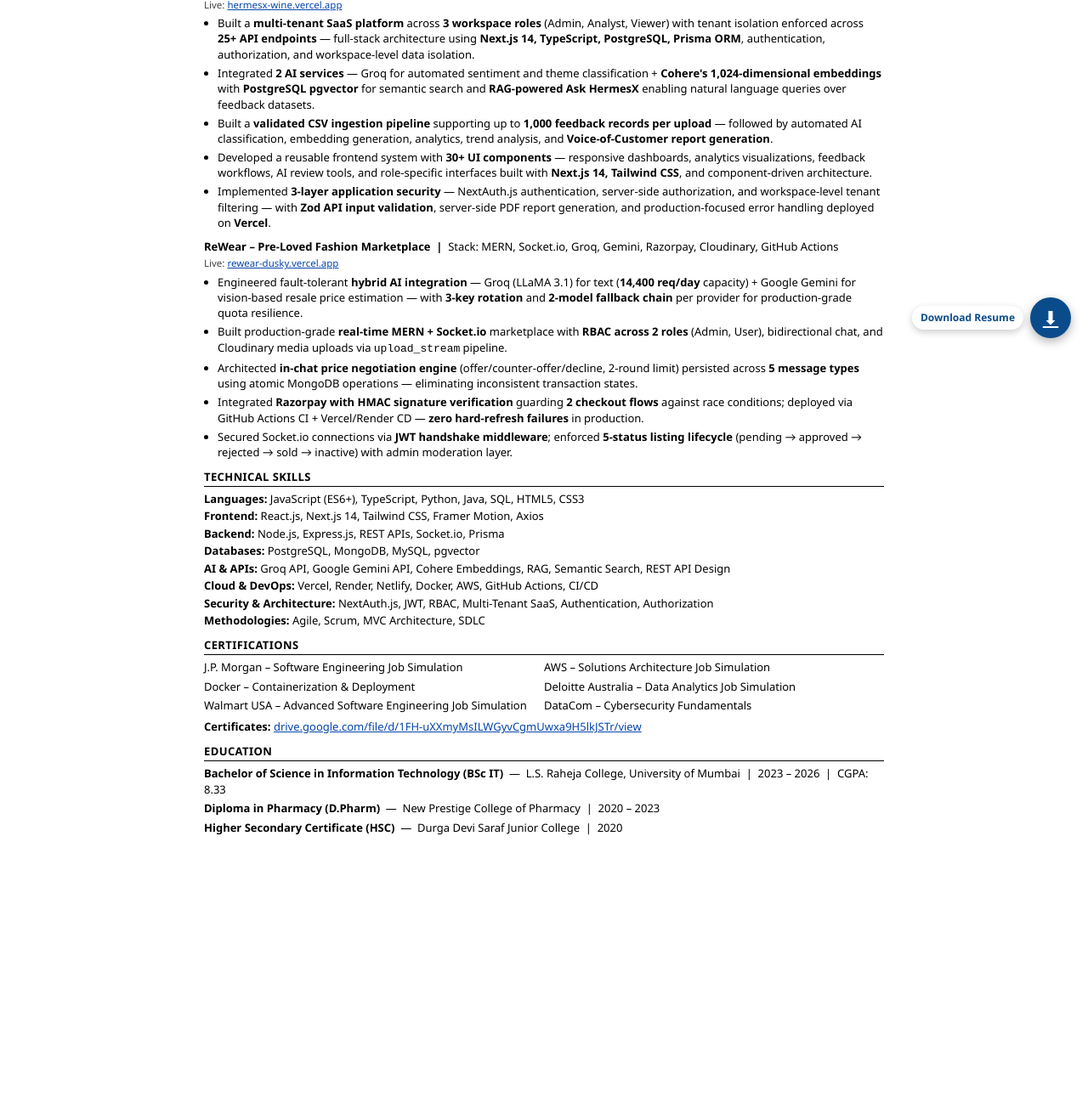
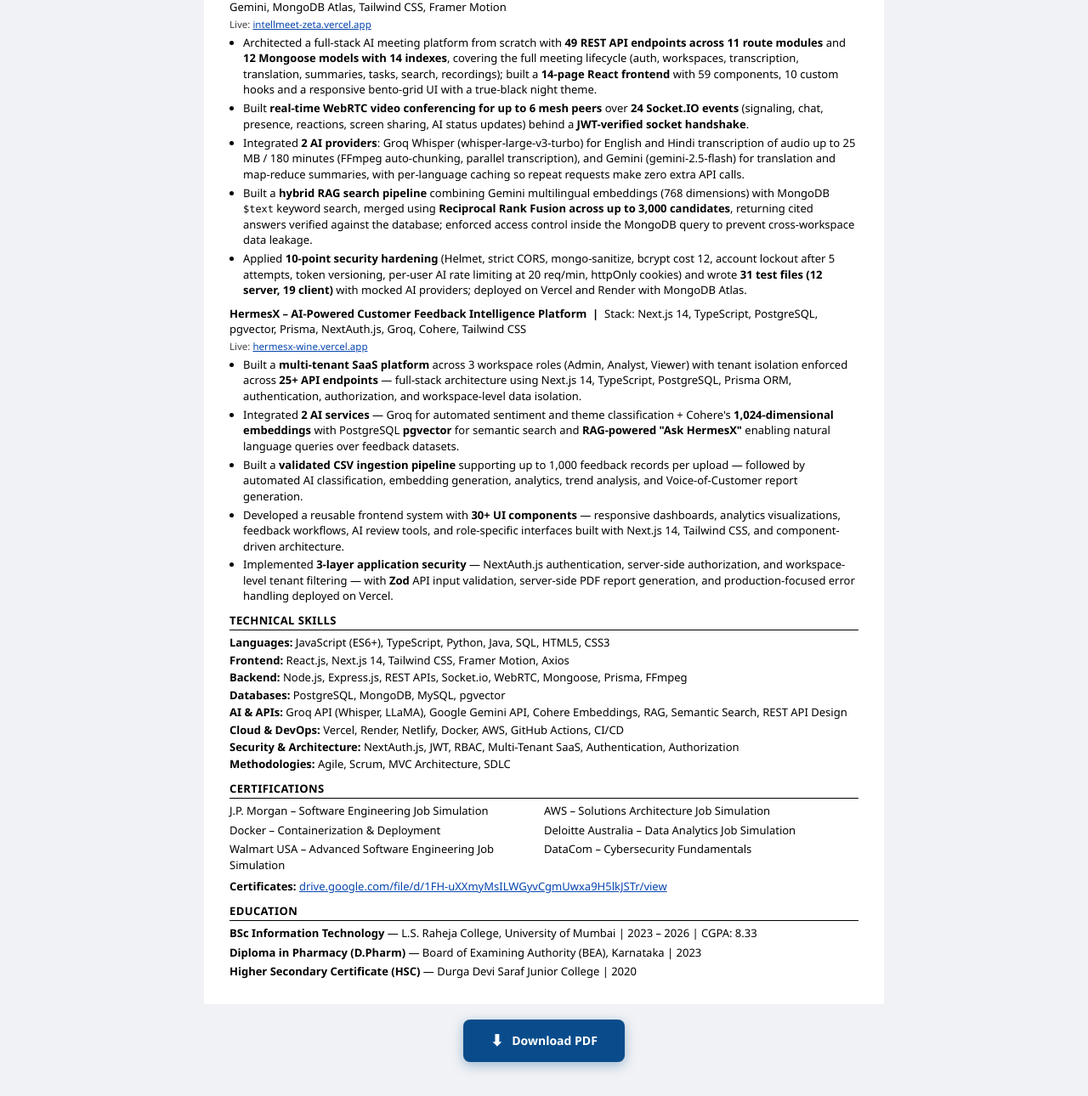
Before and after one commit to codewithabhi2003/Resume, a plain HTML site: page index.html in a window 1280 px wide. Shown: the part 382-1672 px from the top of the page at 85% size. Before the commit the page ends 1395 px from the top, so only its background shows below. Drawn offline with Linux system fonts and the light colour scheme.

Commit message:
update the resume

```diff
--- a/index.html
+++ b/index.html
@@ -4,59 +4,137 @@
   <meta charset="UTF-8" />
   <meta name="viewport" content="width=device-width, initial-scale=1.0" />
   <title>Abhishek Vishwakarma – Full Stack Developer</title>
-  <script src="https://cdnjs.cloudflare.com/ajax/libs/html2pdf.js/0.10.1/html2pdf.bundle.min.js"></script>
   <style>
     * { box-sizing: border-box; margin: 0; padding: 0; }
+
     body {
       font-family: "Segoe UI", Calibri, Arial, sans-serif;
-      background: #ffffff; color: #000;
-      font-size: 13px; line-height: 1.42; padding: 20px 30px;
+      background: #f0f2f5;
+      color: #000;
+      font-size: 13px;
+      line-height: 1.42;
+      padding: 24px 20px 40px;
     }
-    .resume { max-width: 800px; margin: auto; }
-    h1 { font-size: 23px; text-align: center; margin-bottom: 5px; letter-spacing: 0.5px; }
-    .contact { font-size: 11.5px; text-align: center; margin-bottom: 11px; line-height: 1.7; }
-    .contact-row { display: flex; flex-wrap: wrap; justify-content: center; gap: 3px 16px; }
+
+    .resume {
+      max-width: 800px;
+      margin: auto;
+      background: #ffffff;
+      padding: 20px 30px;
+    }
+
+    h1 {
+      font-size: 23px;
+      text-align: center;
+      margin-bottom: 5px;
+      letter-spacing: 0.5px;
+    }
+
+    .contact {
+      font-size: 11.5px;
+      text-align: center;
+      margin-bottom: 11px;
+      line-height: 1.7;
+    }
+
+    .contact-row {
+      display: flex;
+      flex-wrap: wrap;
+      justify-content: center;
+      gap: 3px 16px;
+    }
+
+    .contact-row.nowrap {
+      flex-wrap: nowrap;
+      gap: 3px 12px;
+      font-size: 11px;
+    }
+
     a { color: #0645ad; text-decoration: underline; font-weight: 500; }
+
     .section { margin-bottom: 10px; }
+
     .section-title {
-      font-size: 13px; font-weight: 700; border-bottom: 1px solid #000;
-      padding-bottom: 2px; margin-bottom: 5px; text-transform: uppercase; letter-spacing: 0.4px;
+      font-size: 13px;
+      font-weight: 700;
+      border-bottom: 1px solid #000;
+      padding-bottom: 2px;
+      margin-bottom: 5px;
+      text-transform: uppercase;
+      letter-spacing: 0.4px;
     }
+
     p { margin: 2px 0; font-size: 13px; }
-    .summary-para { font-size: 13px; line-height: 1.5; margin-bottom: 5px; }
+
+    .summary-para {
+      font-size: 13px;
+      line-height: 1.5;
+      margin-bottom: 5px;
+    }
     .summary-para:last-child { margin-bottom: 0; }
+
     ul { margin: 2px 0 0 16px; padding: 0; }
-    ul li { margin-bottom: 3.5px; font-size: 13px; line-height: 1.42; }
-    .project-title { font-weight: 600; font-size: 13px; margin-bottom: 3px; }
-    .project-meta { font-size: 11.5px; color: #444; margin-bottom: 4px; }
+
+    ul li {
+      margin-bottom: 3.5px;
+      font-size: 13px;
+      line-height: 1.42;
+    }
+
+    .project-title {
+      font-weight: 600;
+      font-size: 13px;
+      margin-bottom: 3px;
+    }
+
+    .project-meta {
+      font-size: 11.5px;
+      color: #444;
+      margin-bottom: 4px;
+    }
+
     .project-block { margin-bottom: 9px; }
-    .download-wrapper {
-      position: fixed; bottom: 20px; right: 20px;
-      display: flex; align-items: center; gap: 8px; z-index: 999;
+
+    code { font-family: Consolas, monospace; font-size: 0.92em; }
+
+    /* Download button — centered below the resume card */
+    .download-area {
+      max-width: 800px;
+      margin: 18px auto 0;
+      display: flex;
+      justify-content: center;
     }
-    .download-label {
-      background: #ffffff; color: #0a4c8b; padding: 5px 10px;
-      font-size: 12px; font-weight: 600; border-radius: 20px;
-      box-shadow: 0 3px 8px rgba(0,0,0,0.2); white-space: nowrap;
+
+    .download-btn {
+      display: inline-flex;
+      align-items: center;
+      gap: 10px;
+      background: #0a4c8b;
+      color: #fff;
+      text-decoration: none;
+      font-weight: 700;
+      font-size: 14px;
+      padding: 12px 32px;
+      border-radius: 8px;
+      box-shadow: 0 4px 14px rgba(10,76,139,0.35);
+      transition: background 0.2s;
     }
-    .download-circle {
-      width: 48px; height: 48px; background: #0a4c8b; color: #fff;
-      border-radius: 50%; display: flex; align-items: center;
-      justify-content: center; font-size: 22px;
-      box-shadow: 0 4px 12px rgba(0,0,0,0.3); cursor: pointer; border: none;
-    }
-    .download-circle:hover { background: #083b6d; }
+    .download-btn:hover { background: #083b6d; color: #fff; }
+    .download-btn .icon { font-size: 18px; }
+
     @media print {
-      body { padding: 14px 24px; font-size: 12px; line-height: 1.4; }
+      body { background: #fff; padding: 14px 24px; font-size: 12px; line-height: 1.4; }
+      .resume { padding: 0; }
       ul li, p, .summary-para { font-size: 12px; }
-      .section-title, .project-title { font-size: 12px; }
+      .section-title { font-size: 12px; }
+      .project-title { font-size: 12px; }
       .project-meta { font-size: 10.5px; }
       h1 { font-size: 21px; }
       .contact { font-size: 10.5px; }
       .section { margin-bottom: 8px; }
       ul li { margin-bottom: 3px; }
       .project-block { margin-bottom: 7px; }
-      .download-wrapper { display: none; }
+      .download-area { display: none; }
     }
   </style>
 </head>
@@ -73,17 +151,17 @@
         <span id="em"></span>
         <script>document.getElementById("em").textContent="abhishekvishwakarma1149"+"@"+"gmail.com";</script>
       </div>
-      <div class="contact-row" style="margin-top: 3px;">
-        <span>GitHub: <a href="https://github.com/codewithabhi2003" target="_blank">github.com/codewithabhi2003</a></span>
-        <span>LinkedIn: <a href="https://www.linkedin.com/in/abhishek-vishwakarma-47a43828b" target="_blank">linkedin.com/in/abhishek-vishwakarma-47a43828b</a></span>
-        <span>Portfolio: <a href="https://portfolio-tau-lilac-98.vercel.app" target="_blank">portfolio-tau-lilac-98.vercel.app</a></span>
+      <div class="contact-row nowrap" style="margin-top: 3px;">
+        <span style="white-space:nowrap;">GitHub: <a href="https://github.com/codewithabhi2003" target="_blank">github.com/codewithabhi2003</a></span>
+        <span style="white-space:nowrap;">LinkedIn: <a href="https://www.linkedin.com/in/abhishek-vishwakarma-47a43828b" target="_blank">linkedin.com/in/abhishek-vishwakarma-47a43828b</a></span>
+        <span style="white-space:nowrap;">Portfolio: <a href="https://portfolio-tau-lilac-98.vercel.app" target="_blank">portfolio-tau-lilac-98.vercel.app</a></span>
       </div>
     </div>
 
     <!-- PROFESSIONAL SUMMARY -->
     <div class="section">
       <div class="section-title">Professional Summary</div>
-      <p class="summary-para">Full Stack Developer with hands-on experience building and deploying production-grade web applications using <strong>Next.js, React, Node.js, TypeScript, PostgreSQL, MongoDB, and REST APIs</strong> — including a multi-tenant SaaS platform, an AI-powered marketplace, and a full-stack job portal, all live and deployed.</p>
+      <p class="summary-para">Full Stack Developer with hands-on experience building and deploying production-grade web applications using Next.js, React, Node.js, TypeScript, PostgreSQL, MongoDB, and REST APIs — including an AI-powered meeting platform, a multi-tenant SaaS platform, and a full-stack job portal, all live and deployed.</p>
       <p class="summary-para">Experienced across the complete stack — authentication, role-based access control, database design, real-time systems, AI integrations, and cloud deployments — with strong focus on solving practical business problems through clean, scalable, and maintainable software.</p>
       <p class="summary-para">Seeking a Full Stack Developer role to contribute production-ready features end to end, participate in code reviews, and grow within a strong engineering team.</p>
     </div>
@@ -92,35 +170,29 @@
     <div class="section">
       <div class="section-title">Projects</div>
 
-      <!-- HERMESX -->
+      <!-- INTELLMEET -->
       <div class="project-block">
-        <p class="project-title">
-          HermesX – AI-Powered Customer Feedback Intelligence Platform &nbsp;|&nbsp;
-          <span style="font-weight:400;">Stack: Next.js 14, TypeScript, PostgreSQL, pgvector, Prisma, NextAuth.js, Groq, Cohere, Tailwind CSS</span>
-        </p>
-        <p class="project-meta">Live: <a href="https://hermesx-wine.vercel.app/" target="_blank">hermesx-wine.vercel.app</a></p>
+        <p class="project-title">IntellMeet – AI-Powered Meeting &amp; Collaboration Platform &nbsp;|&nbsp; <span style="font-weight:400;">Stack: MERN, WebRTC, Socket.IO, Groq Whisper, Gemini, MongoDB Atlas, Tailwind CSS, Framer Motion</span></p>
+        <p class="project-meta">Live: <a href="https://intellmeet-zeta.vercel.app/" target="_blank">intellmeet-zeta.vercel.app</a></p>
         <ul>
-          <li>Built a <strong>multi-tenant SaaS platform</strong> across <strong>3 workspace roles</strong> (Admin, Analyst, Viewer) with tenant isolation enforced across <strong>25+ API endpoints</strong> — full-stack architecture using <strong>Next.js 14, TypeScript, PostgreSQL, Prisma ORM</strong>, authentication, authorization, and workspace-level data isolation.</li>
-          <li>Integrated <strong>2 AI services</strong> — Groq for automated sentiment and theme classification + <strong>Cohere's 1,024-dimensional embeddings</strong> with <strong>PostgreSQL pgvector</strong> for semantic search and <strong>RAG-powered Ask HermesX</strong> enabling natural language queries over feedback datasets.</li>
-          <li>Built a <strong>validated CSV ingestion pipeline</strong> supporting up to <strong>1,000 feedback records per upload</strong> — followed by automated AI classification, embedding generation, analytics, trend analysis, and <strong>Voice-of-Customer report generation</strong>.</li>
-          <li>Developed a reusable frontend system with <strong>30+ UI components</strong> — responsive dashboards, analytics visualizations, feedback workflows, AI review tools, and role-specific interfaces built with <strong>Next.js 14, Tailwind CSS</strong>, and component-driven architecture.</li>
-          <li>Implemented <strong>3-layer application security</strong> — NextAuth.js authentication, server-side authorization, and workspace-level tenant filtering — with <strong>Zod API input validation</strong>, server-side PDF report generation, and production-focused error handling deployed on <strong>Vercel</strong>.</li>
+          <li>Architected a full-stack AI meeting platform from scratch with <strong>49 REST API endpoints across 11 route modules</strong> and <strong>12 Mongoose models with 14 indexes</strong>, covering the full meeting lifecycle (auth, workspaces, transcription, translation, summaries, tasks, search, recordings); built a <strong>14-page React frontend</strong> with 59 components, 10 custom hooks and a responsive bento-grid UI with a true-black night theme.</li>
+          <li>Built <strong>real-time WebRTC video conferencing for up to 6 mesh peers</strong> over <strong>24 Socket.IO events</strong> (signaling, chat, presence, reactions, screen sharing, AI status updates) behind a <strong>JWT-verified socket handshake</strong>.</li>
+          <li>Integrated <strong>2 AI providers</strong>: Groq Whisper (whisper-large-v3-turbo) for English and Hindi transcription of audio up to 25 MB / 180 minutes (FFmpeg auto-chunking, parallel transcription), and Gemini (gemini-2.5-flash) for translation and map-reduce summaries, with per-language caching so repeat requests make zero extra API calls.</li>
+          <li>Built a <strong>hybrid RAG search pipeline</strong> combining Gemini multilingual embeddings (768 dimensions) with MongoDB <code>$text</code> keyword search, merged using <strong>Reciprocal Rank Fusion across up to 3,000 candidates</strong>, returning cited answers verified against the database; enforced access control inside the MongoDB query to prevent cross-workspace data leakage.</li>
+          <li>Applied <strong>10-point security hardening</strong> (Helmet, strict CORS, mongo-sanitize, bcrypt cost 12, account lockout after 5 attempts, token versioning, per-user AI rate limiting at 20 req/min, httpOnly cookies) and wrote <strong>31 test files (12 server, 19 client)</strong> with mocked AI providers; deployed on Vercel and Render with MongoDB Atlas.</li>
         </ul>
       </div>
 
-      <!-- REWEAR -->
+      <!-- HERMESX -->
       <div class="project-block">
-        <p class="project-title">
-          ReWear – Pre-Loved Fashion Marketplace &nbsp;|&nbsp;
-          <span style="font-weight:400;">Stack: MERN, Socket.io, Groq, Gemini, Razorpay, Cloudinary, GitHub Actions</span>
-        </p>
-        <p class="project-meta">Live: <a href="https://rewear-dusky.vercel.app/" target="_blank">rewear-dusky.vercel.app</a></p>
+        <p class="project-title">HermesX – AI-Powered Customer Feedback Intelligence Platform &nbsp;|&nbsp; <span style="font-weight:400;">Stack: Next.js 14, TypeScript, PostgreSQL, pgvector, Prisma, NextAuth.js, Groq, Cohere, Tailwind CSS</span></p>
+        <p class="project-meta">Live: <a href="https://hermesx-wine.vercel.app/" target="_blank">hermesx-wine.vercel.app</a></p>
         <ul>
-          <li>Engineered fault-tolerant <strong>hybrid AI integration</strong> — Groq (LLaMA 3.1) for text (<strong>14,400 req/day</strong> capacity) + Google Gemini for vision-based resale price estimation — with <strong>3-key rotation</strong> and <strong>2-model fallback chain</strong> per provider for production-grade quota resilience.</li>
-          <li>Built production-grade <strong>real-time MERN + Socket.io</strong> marketplace with <strong>RBAC across 2 roles</strong> (Admin, User), bidirectional chat, and Cloudinary media uploads via <code>upload_stream</code> pipeline.</li>
-          <li>Architected <strong>in-chat price negotiation engine</strong> (offer/counter-offer/decline, 2-round limit) persisted across <strong>5 message types</strong> using atomic MongoDB operations — eliminating inconsistent transaction states.</li>
-          <li>Integrated <strong>Razorpay with HMAC signature verification</strong> guarding <strong>2 checkout flows</strong> against race conditions; deployed via GitHub Actions CI + Vercel/Render CD — <strong>zero hard-refresh failures</strong> in production.</li>
-          <li>Secured Socket.io connections via <strong>JWT handshake middleware</strong>; enforced <strong>5-status listing lifecycle</strong> (pending → approved → rejected → sold → inactive) with admin moderation layer.</li>
+          <li>Built a <strong>multi-tenant SaaS platform</strong> across 3 workspace roles (Admin, Analyst, Viewer) with tenant isolation enforced across <strong>25+ API endpoints</strong> — full-stack architecture using Next.js 14, TypeScript, PostgreSQL, Prisma ORM, authentication, authorization, and workspace-level data isolation.</li>
+          <li>Integrated <strong>2 AI services</strong> — Groq for automated sentiment and theme classification + Cohere's <strong>1,024-dimensional embeddings</strong> with PostgreSQL <strong>pgvector</strong> for semantic search and <strong>RAG-powered "Ask HermesX"</strong> enabling natural language queries over feedback datasets.</li>
+          <li>Built a <strong>validated CSV ingestion pipeline</strong> supporting up to 1,000 feedback records per upload — followed by automated AI classification, embedding generation, analytics, trend analysis, and Voice-of-Customer report generation.</li>
+          <li>Developed a reusable frontend system with <strong>30+ UI components</strong> — responsive dashboards, analytics visualizations, feedback workflows, AI review tools, and role-specific interfaces built with Next.js 14, Tailwind CSS, and component-driven architecture.</li>
+          <li>Implemented <strong>3-layer application security</strong> — NextAuth.js authentication, server-side authorization, and workspace-level tenant filtering — with <strong>Zod</strong> API input validation, server-side PDF report generation, and production-focused error handling deployed on Vercel.</li>
         </ul>
       </div>
 
@@ -131,9 +203,9 @@
       <div class="section-title">Technical Skills</div>
       <p><strong>Languages:</strong> JavaScript (ES6+), TypeScript, Python, Java, SQL, HTML5, CSS3</p>
       <p><strong>Frontend:</strong> React.js, Next.js 14, Tailwind CSS, Framer Motion, Axios</p>
-      <p><strong>Backend:</strong> Node.js, Express.js, REST APIs, Socket.io, Prisma</p>
+      <p><strong>Backend:</strong> Node.js, Express.js, REST APIs, Socket.io, WebRTC, Mongoose, Prisma, FFmpeg</p>
       <p><strong>Databases:</strong> PostgreSQL, MongoDB, MySQL, pgvector</p>
-      <p><strong>AI &amp; APIs:</strong> Groq API, Google Gemini API, Cohere Embeddings, RAG, Semantic Search, REST API Design</p>
+      <p><strong>AI &amp; APIs:</strong> Groq API (Whisper, LLaMA), Google Gemini API, Cohere Embeddings, RAG, Semantic Search, REST API Design</p>
       <p><strong>Cloud &amp; DevOps:</strong> Vercel, Render, Netlify, Docker, AWS, GitHub Actions, CI/CD</p>
       <p><strong>Security &amp; Architecture:</strong> NextAuth.js, JWT, RBAC, Multi-Tenant SaaS, Authentication, Authorization</p>
       <p><strong>Methodologies:</strong> Agile, Scrum, MVC Architecture, SDLC</p>
@@ -143,44 +215,44 @@
     <div class="section">
       <div class="section-title">Certifications</div>
       <div style="display:flex; flex-direction:column; gap:4px;">
-        <div style="display:flex; gap:0;">
-          <span style="flex:1; font-size:13px;">J.P. Morgan – Software Engineering Job Simulation</span>
-          <span style="flex:1; font-size:13px;">AWS – Solutions Architecture Job Simulation</span>
+        <div style="display:flex;">
+          <span style="flex:1;">J.P. Morgan – Software Engineering Job Simulation</span>
+          <span style="flex:1;">AWS – Solutions Architecture Job Simulation</span>
         </div>
-        <div style="display:flex; gap:0;">
-          <span style="flex:1; font-size:13px;">Docker – Containerization &amp; Deployment</span>
-          <span style="flex:1; font-size:13px;">Deloitte Australia – Data Analytics Job Simulation</span>
+        <div style="display:flex;">
+          <span style="flex:1;">Docker – Containerization &amp; Deployment</span>
+          <span style="flex:1;">Deloitte Australia – Data Analytics Job Simulation</span>
         </div>
-        <div style="display:flex; gap:0;">
-          <span style="flex:1; font-size:13px;">Walmart USA – Advanced Software Engineering Job Simulation</span>
-          <span style="flex:1; font-size:13px;">DataCom – Cybersecurity Fundamentals</span>
+        <div style="display:flex;">
+          <span style="flex:1;">Walmart USA – Advanced Software Engineering Job Simulation</span>
+          <span style="flex:1;">DataCom – Cybersecurity Fundamentals</span>
         </div>
-        <div style="margin-top:3px; font-size:13px;"><strong>Certificates:</strong> <a href="https://drive.google.com/file/d/1FH-uXXmyMsILWGyvCgmUwxa9H5lkJSTr/view" target="_blank">drive.google.com/file/d/1FH-uXXmyMsILWGyvCgmUwxa9H5lkJSTr/view</a></div>
+        <div style="margin-top:3px;"><strong>Certificates:</strong> <a href="https://drive.google.com/file/d/1FH-uXXmyMsILWGyvCgmUwxa9H5lkJSTr/view" target="_blank">drive.google.com/file/d/1FH-uXXmyMsILWGyvCgmUwxa9H5lkJSTr/view</a></div>
       </div>
     </div>
 
     <!-- EDUCATION -->
     <div class="section">
       <div class="section-title">Education</div>
-      <p><strong>Bachelor of Science in Information Technology (BSc IT)</strong> &nbsp;—&nbsp; L.S. Raheja College, University of Mumbai &nbsp;|&nbsp; 2023 – 2026 &nbsp;|&nbsp; CGPA: 8.33</p>
-      <p style="margin-top: 4px;"><strong>Diploma in Pharmacy (D.Pharm)</strong> &nbsp;—&nbsp; New Prestige College of Pharmacy &nbsp;|&nbsp; 2020 – 2023</p>
-      <p style="margin-top: 4px;"><strong>Higher Secondary Certificate (HSC)</strong> &nbsp;—&nbsp; Durga Devi Saraf Junior College &nbsp;|&nbsp; 2020</p>
+      <p><strong>BSc Information Technology</strong> — L.S. Raheja College, University of Mumbai | 2023 – 2026 | CGPA: 8.33</p>
+      <p style="margin-top: 4px;"><strong>Diploma in Pharmacy (D.Pharm)</strong> — Board of Examining Authority (BEA), Karnataka | 2023</p>
+      <p style="margin-top: 4px;"><strong>Higher Secondary Certificate (HSC)</strong> — Durga Devi Saraf Junior College | 2020</p>
     </div>
 
   </div>
 
- <div class="download-wrapper">
-  <div class="download-label">Download Resume</div>
-
-  <a
-    class="download-circle"
-    href="/Abhishek%20Vishwakarma%20%E2%80%93%20Full%20Stack%20Developer.pdf"
-    download="Abhishek Vishwakarma – Full Stack Developer.pdf"
-    title="Download Resume"
-  >
-    ⬇
-  </a>
-</div>
+  <!-- DOWNLOAD BUTTON — centered below resume -->
+  <div class="download-area">
+    <a
+      class="download-btn"
+      href="Abhishek_Vishwakarma_Full_Stack_Developer.pdf"
+      download="Abhishek_Vishwakarma_Full_Stack_Developer.pdf"
+      title="Download PDF"
+    >
+      <span class="icon">⬇</span>
+      Download PDF
+    </a>
+  </div>
 
 </body>
 </html>
```
Also changed, not shown: 2 other files.
